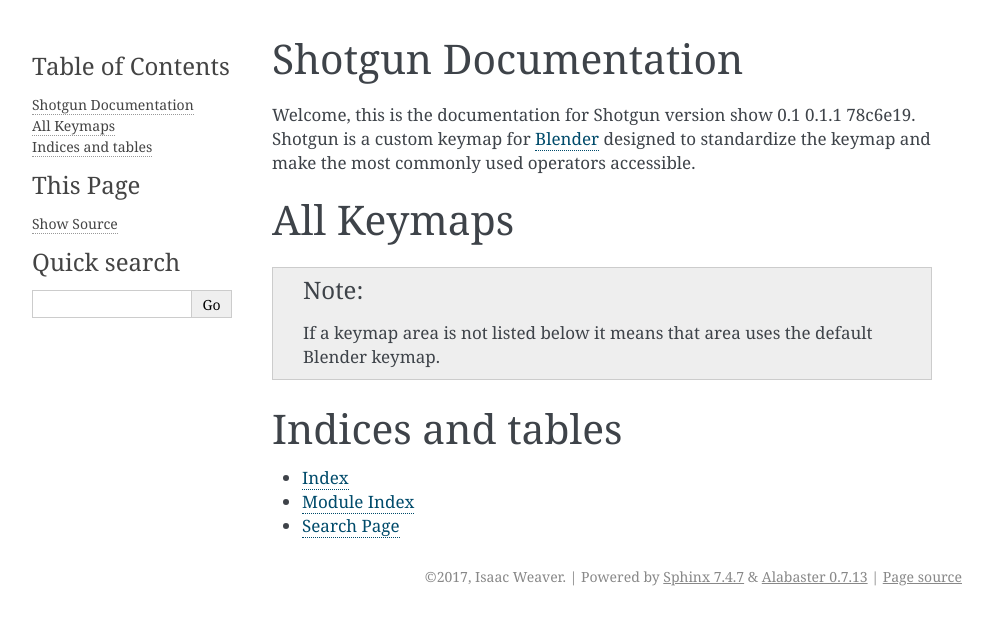
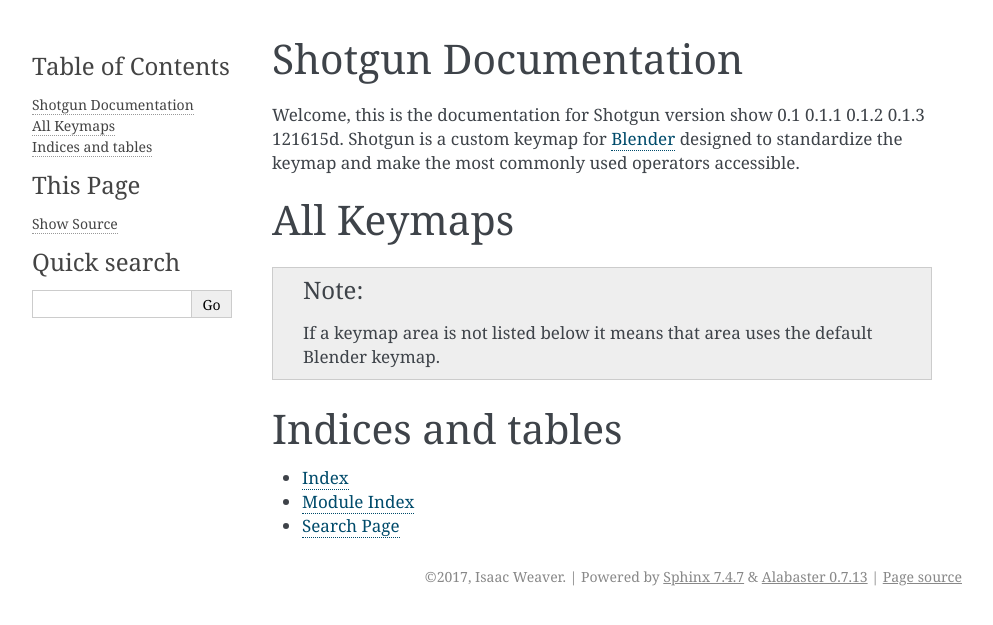
Before and after one commit to wisaac407/shotgun, a Sphinx documentation site: the page built from doc/index.rst, in a window 1280 px wide. Shown: the top 625 px of the page, without its empty margins (148-1141 px from the left). Built offline with Sphinx 7.4.7, drawn with Linux system fonts in a browser that asks for light colours; pages that are not in the unit, such as notebooks, are missing from menus.

Commit message:
Travis build: 28

```diff
--- a/doc/conf.py
+++ b/doc/conf.py
@@ -6,9 +6,7 @@
 
 sys.path.append(os.path.dirname(os.getcwd()))
 
-extensions = [
-    'keymap_domain'
-]
+extensions = ['keymap_domain']
 
 master_doc = 'index'
 
@@ -18,10 +16,14 @@
 
 version = 'show
 0.1
-0.1.1 78c6e19'
+0.1.1
+0.1.2
+0.1.3 121615d'
 release = 'show
 0.1
-0.1.1 78c6e19'
+0.1.1
+0.1.2
+0.1.3 121615d'
 
 intersphinx_mapping = {
     'blender': ('http://docs.blender.org/api/blender_python_api_master/', '../blender_objects.inv')
--- a/doc/index.rst
+++ b/doc/index.rst
@@ -3,7 +3,9 @@
 =====================
 Welcome, this is the documentation for Shotgun version show
 0.1
-0.1.1 78c6e19.
+0.1.1
+0.1.2
+0.1.3 121615d.
 Shotgun is a custom keymap for `Blender <http://www.blender.org>`_ designed to standardize the keymap and make the most
 commonly used operators accessible.
 
```
